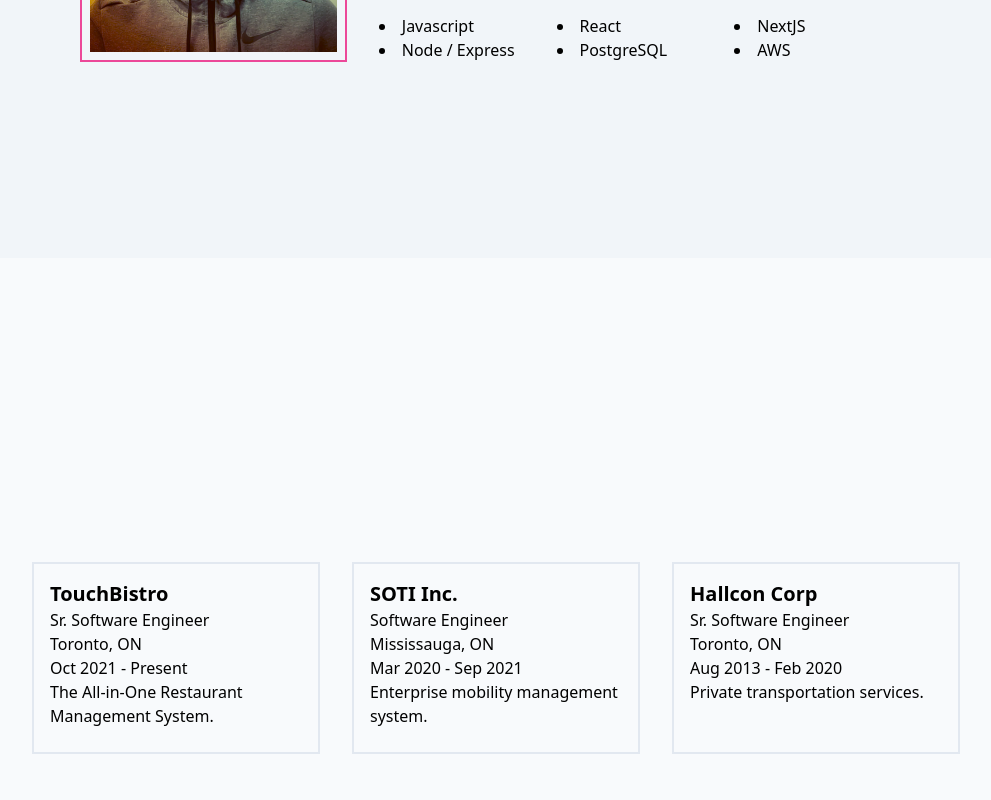
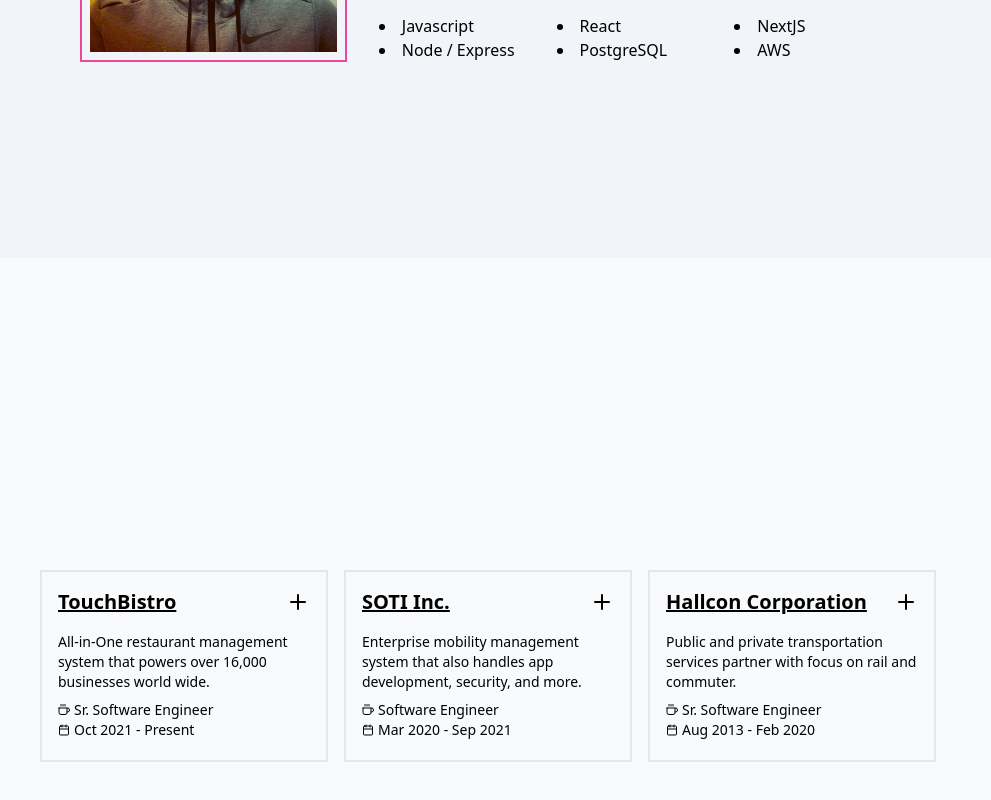
Before and after one commit to albinma/cv, a Next.js app: page / in a window 1280 px wide. Shown: the part 1414-2214 px from the top of the page, without its empty margins (144-1135 px from the left). Built offline with nearby package versions, Linux system fonts and the light colour scheme.

Commit message:
Update styling on work experiences (#17)
* Update styling on work experiences

* More style fixes

```diff
--- a/data/work/hallcon.md
+++ b/data/work/hallcon.md
@@ -1,22 +1,25 @@
 ---
-company: Hallcon Corp
+id: hallcon
+company: Hallcon Corporation
 location: Toronto, ON
 title: Sr. Software Engineer
 from: 2013-08-01
 to: 2020-02-29
 url: https://www.hallcon.com/
-description: Private transportation services.
+description: Public and private transportation services partner with focus on rail and commuter.
 languages: Javascript,HTML,CSS,C#,T-SQL
 technologies: MSSQL,AngularJS,ASP.NET,ASP.NET Core,.NETFramework 45+,.NET Core 3+,Redis,Kafka,RabbitMQ,Tibco Scribe
 infrastructure: Azure DevOps,Windows Server 2012+
 ---
 
-- Built custom enterprise management system from white board to production. Heavily involved in architectural
-  decisions, requirements gathering, development of web-based front-end application and back-end systems.
-
-- Architected B2B systems that processes over 75% order volume with focus on high availability, and performance.
-
-- Implemented algorithms that will automatically detect traveled routes of vehicles, close out active trip orders and
-  perform billing based on GPS breadcrumb data analysis which improved closing and payroll efficiency by over 60%.
-
-- Spearheaded development of CI/CD which drastically improved the dev team’s velocity and quality of delivery.
+<p>
+I have had the opportunity to build a custom enterprise management system from the initial white board sketches all the way to its production stage. Throughout the process, I played a crucial role in making architectural decisions, gathering requirements, and overseeing the development of both the web-based front-end application and the back-end systems.
+</p>
+<br />
+<p>
+In addition to that, I took the lead in architecting B2B systems that handle a significant portion of our order volume. With a strong emphasis on high availability and performance, I ensured that these systems could efficiently process incoming orders and deliver exceptional service to our clients.
+</p>
+<br />
+<p>
+Furthermore, I spearheaded the development of a comprehensive CI/CD system. This initiative had a profound impact on our development team's velocity and the overall quality of our software delivery. With streamlined processes in place, we experienced a drastic improvement in our ability to release updates and enhancements, ensuring a more efficient and reliable development workflow.
+</p>
--- a/data/work/soti.md
+++ b/data/work/soti.md
@@ -1,17 +1,28 @@
 ---
+id: soti
 company: SOTI Inc.
 location: Mississauga, ON
 title: Software Engineer
 from: 2020-03-01
 to: 2021-09-30
 url: https://soti.net
-description: Enterprise mobility management system.
+description: Enterprise mobility management system that also handles app development, security, and more.
 languages: Javascript,HTML,CSS,Typescript,C#,C++,Python,T-SQL
 technologies: ASP.NET,ASP.NET Core,.NETFramework 45+,.NET 5+,MSSQL,Angular,Install Shield,Windows CE
-infrastructure: Azure DevOps,Windows Server 2012+,Docker,Jenkins
+infrastructure: Azure DevOps,Docker,Jenkins,Windows Server 2012+
 ---
 
-- Effectively integrated with large development teams working on a monolith code base of over 15 years and contributed immediately.
-- Led a team to revamp API documentation architecture, fixing numerous security issues and provided a path for future CI integration as well as improved user experience.
-- Solved highly visible support tickets for large customers with urgent production issues.
-- Maintained legacy systems written in obscure scripting languages.
+<p>
+One of my notable accomplishments was leading a team in revamping the API documentation architecture. Through this initiative, we were able to address numerous security issues, ensuring that our API was robust and protected against potential vulnerabilities. Additionally, the revamped architecture provided a clear path for future CI integration, enabling us to streamline our development process. The result was an improved user experience for developers utilizing our API.
+</p>
+<br />
+I also played a key role in resolving highly visible support tickets for our large customers with urgent production issues. By effectively troubleshooting and providing timely solutions, I helped mitigate potential downtime and ensure the smooth operation of our customers' systems.
+</p>
+<br />
+<p>
+In addition to my involvement in new projects, I also took on the responsibility of maintaining legacy systems written in obscure scripting languages. Despite the challenges inherent in dealing with such systems, I diligently managed and supported them, ensuring their continued functionality and reliability.
+</p>
+<br />
+<p>
+Overall, I have consistently demonstrated my ability to adapt to diverse development teams, contribute immediately, lead initiatives, solve critical issues, and maintain legacy systems.
+</p>
--- a/data/work/touchbistro.md
+++ b/data/work/touchbistro.md
@@ -1,16 +1,33 @@
 ---
+id: touchbistro
 company: TouchBistro
 location: Toronto, ON
 title: Sr. Software Engineer
 from: 2021-10-01
 to:
 url: https://www.touchbistro.com/
-description: The All-in-One Restaurant Management System.
+description: All-in-One restaurant management system that powers over 16,000 businesses world wide.
 languages: Javascript,HTML,CSS,Typescript,C#,T-SQL,P-SQL
 technologies: NodeJS,PostgreSQL,MSSQL,React,NextJS,Storybook,Express,ASP.NET, .NETFramework 45+,.NET 5+,Redis,Kafka
 infrastructure: AWS,CircleCI,Docker,Github,Github Actions
 ---
 
-- Lead the transformation of legacy enterprise .NET framework web applications into NodeJS and React applications as well as fully integrate them with pre-existing company technology stack.
-- Introduced CI/CD infrastructure and guided team workflow improvements around it.
-- Interviewed potential senior candidates for cultural fit and technical competency as well as provided mentorship to intermediate and junior members of the team.
+<p>
+I had the privilege of leading the transformation of legacy enterprise .NET framework web applications into modern NodeJS and React applications. This involved not only rewriting the applications but also fully integrating them with our pre-existing company technology stack. Through this transformation, we were able to modernize our systems, improve performance, and enhance the overall user experience.
+</p>
+<br />
+<p>
+As part of this initiative, I introduced a robust CI/CD infrastructure, enabling our team to automate the build, testing, and deployment processes. This significantly streamlined our development workflow and allowed us to deliver updates more efficiently and reliably. I also guided the team in implementing workflow improvements around the CI/CD pipeline, ensuring seamless collaboration and maximizing productivity.
+</p>
+<br />
+<p>
+Recognizing the importance of mentorship, I took on the responsibility of providing guidance and support to intermediate and junior members of the team. Through regular mentorship sessions, I helped them enhance their skills, gain confidence, and grow professionally. This fostered a collaborative and inclusive team environment, ultimately leading to higher-quality deliverables.
+</p>
+<br />
+<p>
+Furthermore, I identified and addressed performance bottlenecks in our SQL Server environment. By optimizing the database queries, indexes, and configurations, I was able to significantly improve the overall performance of our applications. This optimization effort resulted in substantial cost savings for the company, estimated to be nearly $100,000 in operating costs.
+</p>
+<br />
+<p>
+In summary, I successfully led the transformation of legacy applications, introduced a robust CI/CD infrastructure, provided mentorship to team members, and optimized SQL Server performance to deliver tangible benefits to the company.
+</p>
--- a/src/app/Work/Work.tsx
+++ b/src/app/Work/Work.tsx
@@ -6,8 +6,8 @@
   const workExperiences = await getWorkExperiences();
 
   return (
-    <Section id="work">
-      <div className="flex flex-col items-center justify-center py-8 md:h-screen">
+    <Section id="work" childrenClassName="max-w-6xl">
+      <div className="flex flex-col items-center justify-center py-8 md:h-auto md:min-h-screen">
         <WorkExperiences workExperiences={workExperiences} />
       </div>
     </Section>
--- a/src/app/Work/WorkExperiences.tsx
+++ b/src/app/Work/WorkExperiences.tsx
@@ -3,9 +3,9 @@
 import { WorkExperience } from '@/utils/api';
 import { ClickAwayListener } from '@mui/base';
 import classNames from 'classnames';
-import { useState } from 'react';
+import { useEffect, useState } from 'react';
 import * as Icon from 'react-feather';
-import { scroller } from 'react-scroll';
+import { Element, scroller } from 'react-scroll';
 
 type WorkExperiencesProps = {
   workExperiences: WorkExperience[];
@@ -14,52 +14,139 @@
 export default function WorkExperiences({
   workExperiences,
 }: WorkExperiencesProps): JSX.Element {
-  const [currentExpandedWorkExperience, setCurrentExpandedWorkExperience] =
-    useState<string | undefined>();
+  const [selectedWorkExperience, setSelectedWorkExperience] = useState<
+    WorkExperience | undefined
+  >();
 
-  const isExpanded = (name: string): boolean => {
-    return currentExpandedWorkExperience === name;
+  const isExpanded = (workExperience: WorkExperience): boolean => {
+    return selectedWorkExperience?.company === workExperience.company;
   };
 
-  const openWorkExperience = (name: string): void => {
-    setCurrentExpandedWorkExperience(name);
-    scroller.scrollTo('work', {
-      duration: 500,
-      offset: -60,
+  const openWorkExperience = (workExperience: WorkExperience): void => {
+    setSelectedWorkExperience(workExperience);
+  };
+
+  useEffect(() => {
+    if (selectedWorkExperience) {
+      scroller.scrollTo(selectedWorkExperience.id, {
+        duration: 300,
+        offset: -75,
         smooth: true,
       });
-  };
+    }
+  }, [selectedWorkExperience]);
 
   return (
-    <ClickAwayListener
-      onClickAway={() => setCurrentExpandedWorkExperience(undefined)}
+    <ClickAwayListener onClickAway={() => setSelectedWorkExperience(undefined)}>
+      <div className="md:flex md:flex-row md:flex-wrap">
+        {workExperiences.map((work) => (
+          <Element
+            id={work.id}
+            name={work.id}
+            key={work.id}
+            onClick={() => !isExpanded(work) && openWorkExperience(work)}
+            role="button"
+            aria-expanded={isExpanded(work)}
+            className={classNames(
+              'mt-4 border-2 p-4 transition-size duration-500 ease-linear',
+              isExpanded(work)
+                ? 'cursor-default border-pink-500 md:order-first md:p-8'
+                : 'h-auto w-auto cursor-pointer border-slate-200 hover:border-pink-500 md:mr-4 md:h-48 md:w-72',
+            )}
           >
-      <div className="md:flex md:flex-row">
-        {workExperiences.map((work) =>
-          isExpanded(work.company) ? (
-            <div
-              key={work.company}
-              className="border-2 border-pink-500 p-4 md:p-8"
+            <div className="flex flex-row items-center">
+              <h1
+                className={classNames(
+                  'flex-auto text-xl font-bold underline',
+                  isExpanded(work) && ' md:text-4xl',
+                )}
               >
-              <div className="flex flex-row items-center text-xl font-bold">
-                <h1 className="flex-auto text-xl md:text-4xl">
                 {work.company}
               </h1>
               <div
                 className="mx-auto w-6 flex-none cursor-pointer items-end"
-                  onClick={() => setCurrentExpandedWorkExperience(undefined)}
+                aria-label={isExpanded(work) ? 'collapse' : 'expand'}
+                role="button"
+                onClick={() =>
+                  isExpanded(work)
+                    ? setSelectedWorkExperience(undefined)
+                    : openWorkExperience(work)
+                }
               >
-                  <Icon.X className="h-6 w-6" />{' '}
+                {isExpanded(work) ? (
+                  <Icon.X className="h-6 w-6" />
+                ) : (
+                  <Icon.Plus className="h-6 w-6" />
+                )}
               </div>
             </div>
+            <p
+              className={classNames(
+                'mt-4 text-sm',
+                isExpanded(work) && 'text-base',
+              )}
+            >
+              {work.description}
+            </p>
+            <div
+              className={classNames(
+                'mt-2 flex flex-col text-sm',
+                isExpanded(work) && 'mt-2 text-base md:mt-5 md:flex-row',
+              )}
+            >
+              <div className="mr-4 mt-2 flex items-center md:mt-0">
+                <Icon.Coffee
+                  className={classNames(
+                    isExpanded(work) ? 'mr-2 h-4 w-4' : 'mr-1 h-3 w-3',
+                  )}
+                />
                 <h2>{work.title}</h2>
-              <h3>{work.location}</h3>
-              <h3>
+              </div>
+
+              <div className="mr-6 mt-2 flex items-center md:mt-0">
+                <Icon.Calendar
+                  className={classNames(
+                    isExpanded(work) ? 'mr-2 h-4 w-4' : 'mr-1 h-3 w-3',
+                  )}
+                />
+                <h2>
                   {work.from} - {work.to}
-              </h3>
-              <p>{work.description}</p>
+                </h2>
+              </div>
+              {isExpanded(work) && (
+                <>
+                  <div className="mr-6 mt-2 flex items-center md:mt-0">
+                    <Icon.Map
+                      className={classNames(
+                        isExpanded(work) ? 'mr-2 h-4 w-4' : 'mr-1 h-3 w-3',
+                      )}
+                    />
+                    <h2>{work.location}</h2>
+                  </div>
+
+                  <div className="mr-6 mt-2 flex items-center md:mt-0">
+                    <Icon.Globe
+                      className={classNames(
+                        isExpanded(work) ? 'mr-2 h-4 w-4' : 'mr-1 h-3 w-3',
+                      )}
+                    />
+                    <a
+                      className="underline hover:text-teal-500 md:no-underline"
+                      href={work.url}
+                      target="_blank"
+                      referrerPolicy="no-referrer"
+                    >
+                      {work.url}
+                    </a>
+                  </div>
+                </>
+              )}
+            </div>
+
+            {isExpanded(work) && (
+              <>
                 <div
-                className="mt-4"
+                  className="mt-4 border-t-2 border-dotted border-slate-500 pt-4"
                   dangerouslySetInnerHTML={{ __html: work.content }}
                 />
                 <h3 className="mt-4 md:text-lg">Programming Languages</h3>
@@ -86,33 +173,10 @@
                     </li>
                   ))}
                 </ul>
-            </div>
-          ) : (
-            <div
-              key={work.company}
-              onClick={() => openWorkExperience(work.company)}
-              role="button"
-              aria-expanded={isExpanded(work.company)}
-              className={classNames(
-                currentExpandedWorkExperience === undefined
-                  ? 'm-4 h-48 w-72 cursor-pointer border-2 border-slate-200 hover:border-pink-500'
-                  : 'hidden',
+              </>
             )}
-            >
-              <div className="p-4">
-                <h1 className="flex items-center text-xl font-bold">
-                  {work.company}
-                </h1>
-                <h2>{work.title}</h2>
-                <h3>{work.location}</h3>
-                <h3>
-                  {work.from} - {work.to}
-                </h3>
-                <p>{work.description}</p>
-              </div>
-            </div>
-          ),
-        )}
+          </Element>
+        ))}
       </div>
     </ClickAwayListener>
   );
--- a/src/components/Section/Section.tsx
+++ b/src/components/Section/Section.tsx
@@ -1,12 +1,13 @@
 'use client';
 
-import cn from 'classnames';
+import classNames from 'classnames';
 import * as Scroll from 'react-scroll';
 
 type SectionProps = {
   id: string;
   title?: string;
   className?: string;
+  childrenClassName?: string;
   children?: React.ReactNode;
 };
 
@@ -14,6 +15,7 @@
   id,
   title,
   className,
+  childrenClassName,
   children,
 }: SectionProps): JSX.Element {
   return (
@@ -21,14 +23,16 @@
       data-testid={`section-${id}`}
       id={id}
       name={id}
-      className={cn('md:h-screen', className)}
+      className={classNames('md:h-auto', className)}
     >
       {title && (
         <h1 data-testid="section-title" className="text-4xl md:mt-12">
           {title}
         </h1>
       )}
-      <div className="mx-auto max-w-4xl px-8">{children}</div>
+      <div className={classNames('mx-auto max-w-4xl px-8', childrenClassName)}>
+        {children}
+      </div>
     </Scroll.Element>
   );
 }
--- a/src/utils/api.ts
+++ b/src/utils/api.ts
@@ -6,6 +6,7 @@
 const dir = join(process.cwd(), 'data');
 
 export type WorkExperience = {
+  id: string;
   company: string;
   location: string;
   title: string;
@@ -34,6 +35,7 @@
     results.push({
       from,
       workExperience: {
+        id: data.id,
         company: data.company,
         location: data.location,
         title: data.title,
--- a/tailwind.config.js
+++ b/tailwind.config.js
@@ -14,6 +14,9 @@
         'tb-primary': '#4b4f54',
         'tb-secondary': '#00a3ad',
       },
+      transitionProperty: {
+        size: 'width, height',
+      },
     },
   },
   plugins: [],
```
Also changed, not shown: package.json (+5 -5 lines), src/app/Nav/Nav.tsx (+26 -5 lines), .lintstagedrc.js, 1 other file (tests, documents, lock files or other folders). Lines whose indentation alone changed are shown as unchanged.
